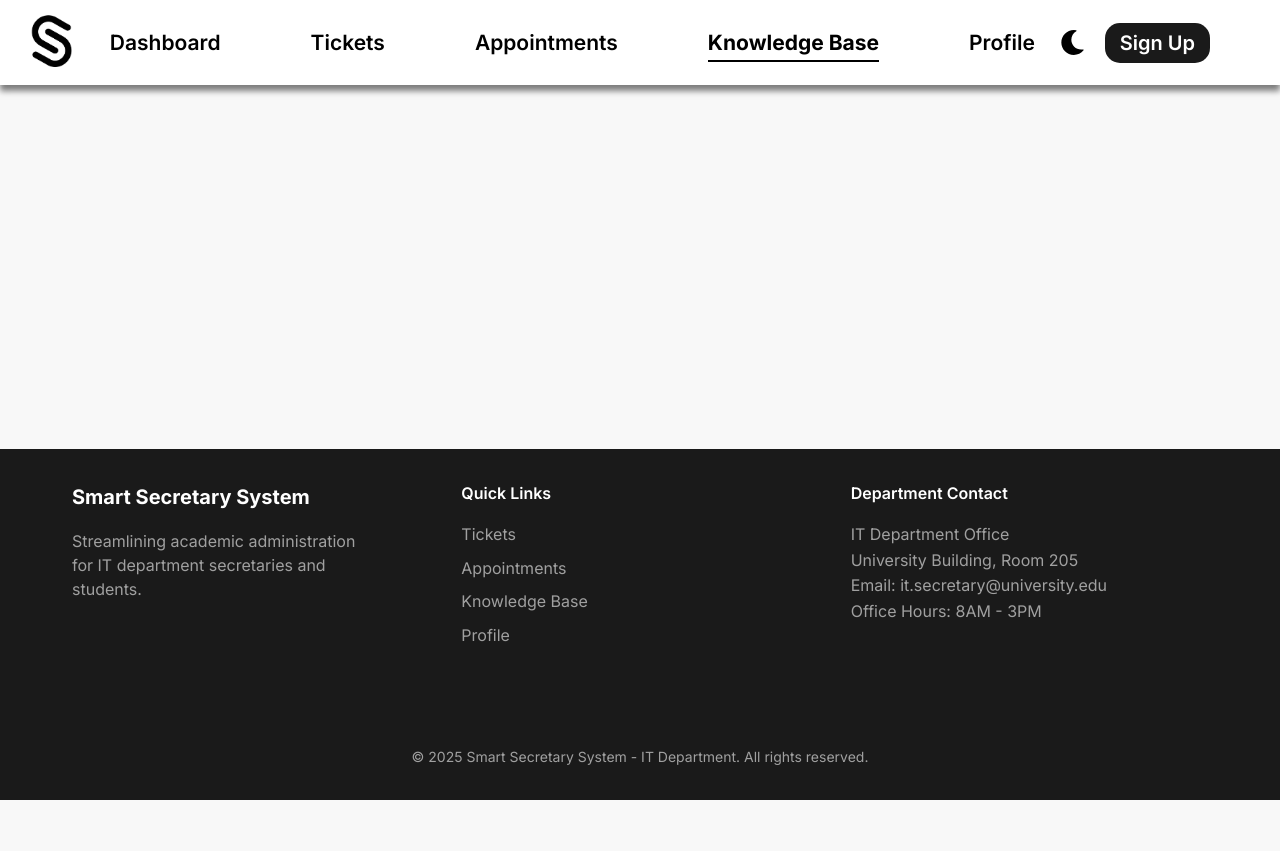
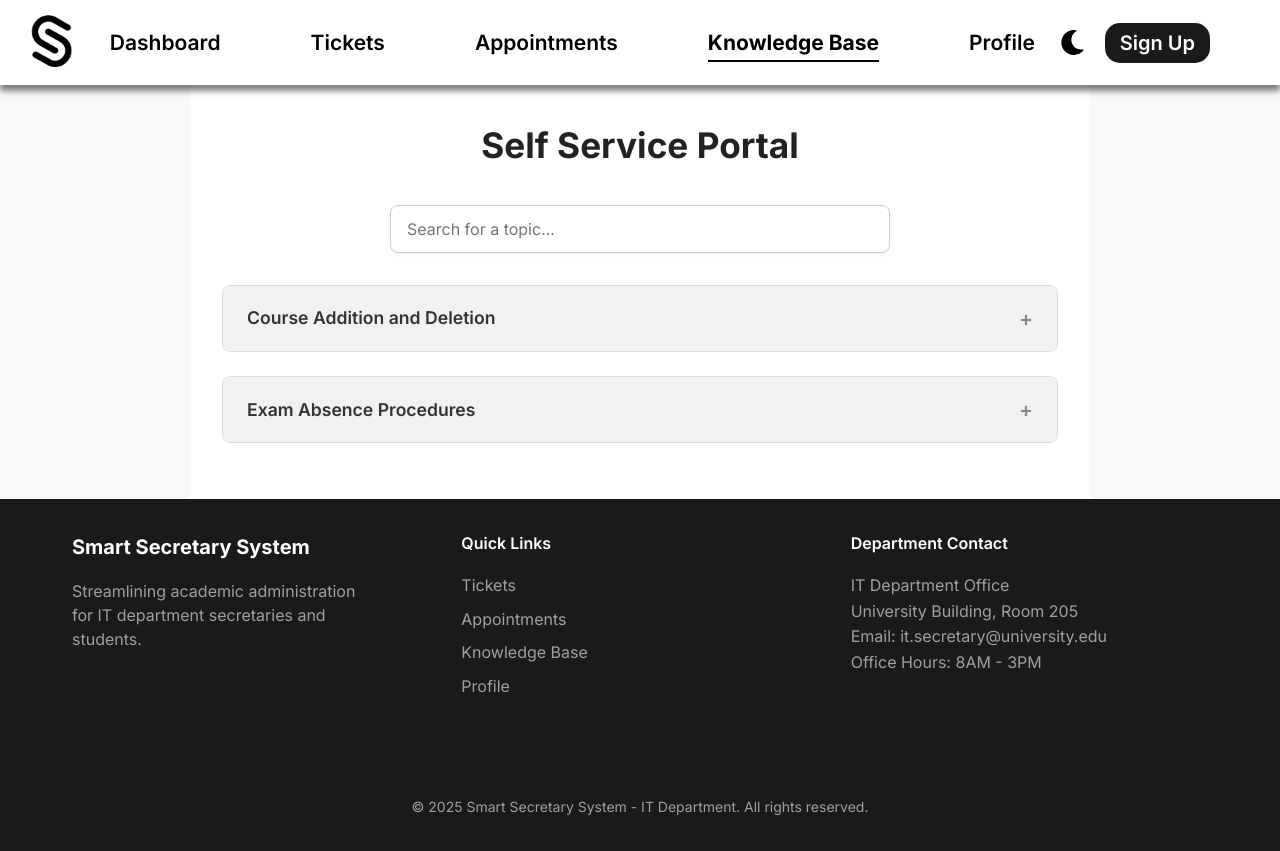
Before and after one commit to MaanAlmazroei/SmartSecretarySystem, a React (Create React App) app: page /knowledge-base in a window 1280 px wide. Before the commit the page ends 800 px from the top, so only its background shows below. Built offline with nearby package versions, Linux system fonts and the light colour scheme.

Commit message:
service portal created

```diff
--- a/src/components/SelfServicePortal/Portal.css
+++ b/src/components/SelfServicePortal/Portal.css
@@ -0,0 +1,102 @@
+.Portal-container {
+    max-width: 900px;
+    margin: 0 auto;
+    padding: 2rem;
+    font-family: "Segoe UI", Tahoma, Geneva, Verdana, sans-serif;
+    background-color: #fff;
+  }
+
+  .Portal-heading {
+    font-size: 2.2rem;
+    margin-bottom: 2rem;
+    text-align: center;
+    color: #222;
+  }
+
+  .Portal-searchWrapper {
+    margin-bottom: 2rem;
+    text-align: center;
+  }
+
+  .Portal-searchInput {
+    width: 100%;
+    max-width: 500px;
+    padding: 0.8rem 1rem;
+    font-size: 1rem;
+    border: 1px solid #ccc;
+    border-radius: 8px;
+    outline: none;
+    transition: all 0.3s;
+    box-shadow: 0 2px 5px rgba(0, 0, 0, 0.03);
+  }
+
+  .Portal-searchInput:focus {
+    border-color: #4a90e2;
+    box-shadow: 0 0 0 3px rgba(74, 144, 226, 0.2);
+  }
+
+  .Portal-category {
+    margin-bottom: 1.5rem;
+    border: 1px solid #ddd;
+    border-radius: 8px;
+    overflow: hidden;
+    background: #f9f9f9;
+  }
+
+  .Portal-categoryHeader {
+    background-color: #f1f1f1;
+    padding: 1rem 1.5rem;
+    cursor: pointer;
+    display: flex;
+    justify-content: space-between;
+    align-items: center;
+    font-weight: 600;
+    font-size: 1.1rem;
+  }
+
+  .Portal-categoryTitle {
+    color: #333;
+  }
+
+  .Portal-icon {
+    font-size: 1.3rem;
+    color: #888;
+    user-select: none;
+  }
+
+  .Portal-sectionList {
+    padding: 0;
+  }
+
+  .Portal-section {
+    border-top: 1px solid #ddd;
+    background-color: #fff;
+  }
+
+  .Portal-sectionHeader {
+    padding: 1rem 1.5rem;
+    cursor: pointer;
+    display: flex;
+    justify-content: space-between;
+    align-items: center;
+    font-size: 1rem;
+    font-weight: 500;
+    color: #444;
+    background-color: #fafafa;
+  }
+
+  .Portal-sectionTitle {
+    flex: 1;
+  }
+
+  .Portal-content {
+    padding: 1rem 1.5rem;
+    background-color: #fff;
+    border-top: 1px solid #eee;
+  }
+
+  .Portal-paragraph {
+    font-size: 1rem;
+    line-height: 1.6;
+    color: #333;
+  }
--- a/src/components/SelfServicePortal/Portal.jsx
+++ b/src/components/SelfServicePortal/Portal.jsx
@@ -1,7 +1,112 @@
-import "./Portal.css"
+import React, { useState } from "react";
+import "./Portal.css";
 
 const Portal = () => {
-  return <></>;
+  const [activeCategory, setActiveCategory] = useState(null);
+  const [activeSection, setActiveSection] = useState({});
+  const [searchTerm, setSearchTerm] = useState("");
+
+  const toggleCategory = (index) => {
+    setActiveCategory(activeCategory === index ? null : index);
+  };
+
+  const toggleSection = (catIndex, secIndex) => {
+    setActiveSection((prev) => ({
+      ...prev,
+      [catIndex]: prev[catIndex] === secIndex ? null : secIndex,
+    }));
+  };
+
+  const categories = [
+    {
+      title: "Course Addition and Deletion",
+      sections: [
+        {
+          title: "Course Deletion",
+          content:
+            "To delete a course, log in to your ODUS Plus account. Navigate to the Student Services section, then select Course Management. Find the course you want to delete and click 'Drop'. Ensure you confirm the action and double-check the deadline for course changes."
+        },
+        {
+          title: "Course Addition",
+          content:
+            "To add a course, access ODUS Plus and go to the Student Services menu. Click on Course Registration and search for the desired course. Add it to your schedule and ensure there are no time conflicts. Submit your registration and confirm the course has been added."
+        }
+      ]
+    },
+    {
+      title: "Exam Absence Procedures",
+      sections: [
+        {
+          title: "Submit an Excuse",
+          content:
+            "If you miss an exam, you must submit an official excuse through the university portal. Go to the Exam Services section, select 'Submit Absence', and upload any required documentation."
+        }
+      ]
+    }
+  ];
+
+  return (
+    <div className="Portal-container">
+      <h1 className="Portal-heading">Self Service Portal</h1>
+
+      <div className="Portal-searchWrapper">
+        <input
+          type="text"
+          placeholder="Search for a topic..."
+          className="Portal-searchInput"
+          value={searchTerm}
+          onChange={(e) => setSearchTerm(e.target.value)}
+        />
+      </div>
+
+      {categories.map((category, catIndex) => {
+        const filteredSections = category.sections.filter((section) =>
+          section.title.toLowerCase().includes(searchTerm.toLowerCase()) ||
+          section.content.toLowerCase().includes(searchTerm.toLowerCase())
+        );
+
+        if (filteredSections.length === 0) return null;
+
+        return (
+          <div className="Portal-category" key={catIndex}>
+            <div
+              className="Portal-categoryHeader"
+              onClick={() => toggleCategory(catIndex)}
+            >
+              <span className="Portal-categoryTitle">{category.title}</span>
+              <span className="Portal-icon">
+                {activeCategory === catIndex ? "−" : "+"}
+              </span>
+            </div>
+
+            {activeCategory === catIndex && (
+              <div className="Portal-sectionList">
+                {filteredSections.map((section, secIndex) => {
+                  const isOpen = activeSection[catIndex] === secIndex;
+                  return (
+                    <div className="Portal-section" key={secIndex}>
+                      <div
+                        className="Portal-sectionHeader"
+                        onClick={() => toggleSection(catIndex, secIndex)}
+                      >
+                        <span className="Portal-sectionTitle">{section.title}</span>
+                        <span className="Portal-icon">{isOpen ? "−" : "+"}</span>
+                      </div>
+                      {isOpen && (
+                        <div className="Portal-content">
+                          <p className="Portal-paragraph">{section.content}</p>
+                        </div>
+                      )}
+                    </div>
+                  );
+                })}
+              </div>
+            )}
+          </div>
+        );
+      })}
+    </div>
+  );
 };
 
 export default Portal;
--- a/src/components/SignUp/SignUp.jsx
+++ b/src/components/SignUp/SignUp.jsx
@@ -68,6 +68,7 @@ function SignUp() {
   };
 
   return (
+    <>
     <div className="SignUp-container">
       <div className="SignUp-wrapper">
         <div className="SignUp-formContainer">
@@ -184,6 +185,7 @@ function SignUp() {
         </div>
       </div>
     </div>
+    </>
   );
 }
 
```
